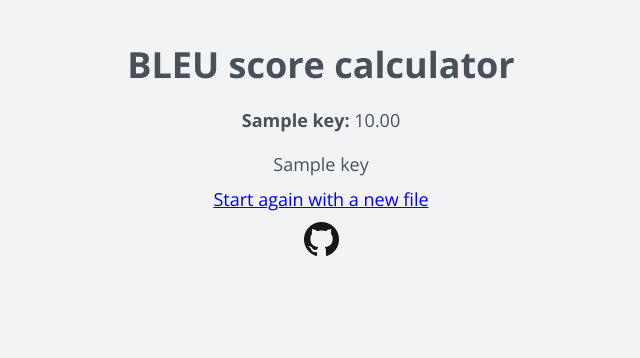
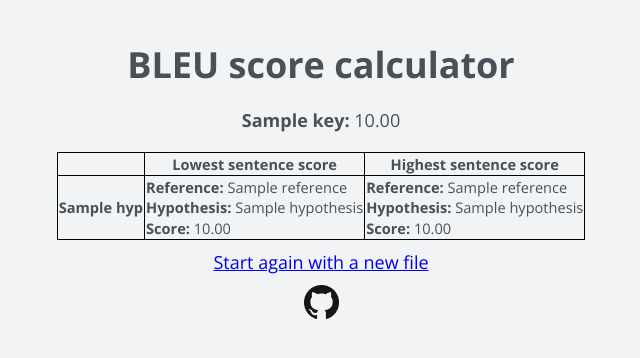
Before and after one commit to ljdyer/bleu-score-calculator, a Flask app: template app/templates/result.html in a window 1280 px wide. Shown: the top 358 px of the page, without its empty margins (319-959 px from the left). Run offline with Flask 2, Linux system fonts and the light colour scheme; the template is opened without the code that fills it: most values are stand-ins (such as "Sample title", 1, 10 or a date in 2020); some libraries are stand-ins or nearby versions; some web fonts are replaced.

Commit message:
ready for web

```diff
--- a/app/static/css/style.css
+++ b/app/static/css/style.css
@@ -10,6 +10,17 @@
 .extra-spacing{
     padding-top: 10px;
     padding-bottom: 10px;
+}
+
+table, th, td {
+    margin: auto;
+    border: 1px solid black;
+    border-collapse: collapse;
+    font-size: 0.9em;
+}
+
+td {
+  text-align: left;
 }
 
 img{
@@ -52,14 +63,6 @@ h1 {
     text-align: center;
 }
 
-.score{
-    font-size: 2.5em;
-}
-
-.score-desc{
-    font-size: 0.8em;
-}
-
 section {
     margin-top: 60px;
 }
--- a/app/templates/result.html
+++ b/app/templates/result.html
@@ -19,9 +19,32 @@
 				{% endfor %}
 			{% endif %}
 			{% if min_max %}
-				{% for key, value in min_max.items() %}
-					{{ key }}
-				{% endfor %}
+			<table>
+				<thead>
+					<tr>
+						<th></th>
+						<th>Lowest sentence score</th>
+						<th>Highest sentence score</th>
+					</tr>
+				</thead>
+				<tbody>
+				{% for hyp, min_max_ in min_max.items() %}
+					<tr>
+						<th>{{ hyp }}</th>
+						<td>
+							<b>Reference:</b> {{ min_max_.min.reference }}<br>
+							<b>Hypothesis:</b> {{ min_max_.min.hypothesis }}<br>
+							<b>Score:</b> {{ '%0.2f' % min_max_.min.score }}
+						</td>
+						<td>
+							<b>Reference:</b> {{ min_max_.max.reference }}<br>
+							<b>Hypothesis:</b> {{ min_max_.max.hypothesis }}<br>
+							<b>Score:</b> {{ '%0.2f' % min_max_.max.score }}
+						</td>
+					</tr>
+					{% endfor %}
+					</tbody>
+				</table>
 			{% endif %}
 		</div>
 		<div class="container extra-spacing">
```
Also changed, not shown: README.md.
